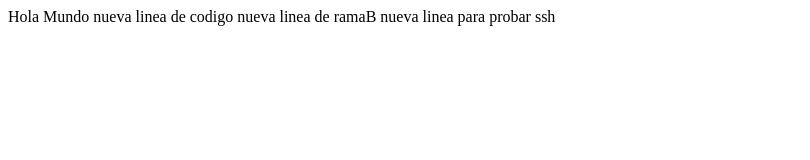
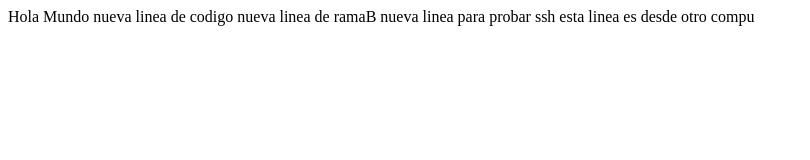
Before and after one commit to FabioMontenegro/GoogleClone, a plain HTML site: page index.html in a window 1280 px wide. Shown: the whole page, without its empty margins (0-810 px from the left). Drawn offline with Linux system fonts and the light colour scheme.

Commit message:
agregamos cambios desde otro pc

```diff
--- a/index.html
+++ b/index.html
@@ -11,5 +11,6 @@
     nueva linea de codigo
     nueva linea de ramaB
     nueva linea para probar ssh
+    esta linea es desde otro compu
 </body>
 </html>
```
